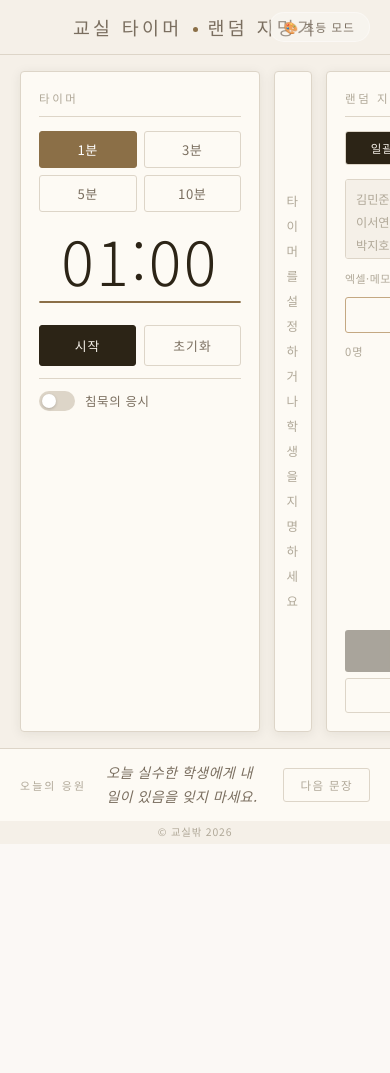
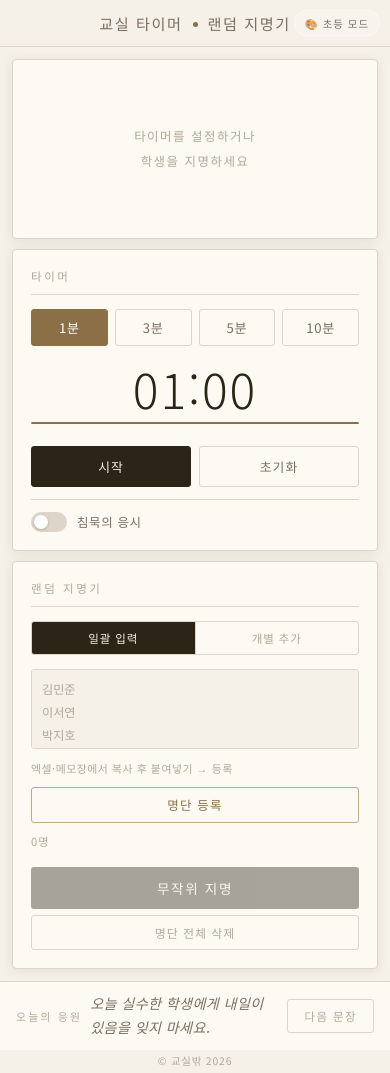
Before and after one commit to wbi4u-lab/wbi4u-lab, a Flask app: template templates/classroom_tool.html in a window 390 px wide. Before the commit the page ends 844 px from the top, so only its background shows below. Run offline with Flask 3, Linux system fonts and the light colour scheme; the template is opened without the code that fills it, so the values that code supplies are empty.

Commit message:
Update classroom_tool.html

```diff
--- a/templates/classroom_tool.html
+++ b/templates/classroom_tool.html
@@ -637,6 +637,45 @@
   }
   .encourage-btn:hover { border-color: var(--accent-light); color: var(--accent); }
 
+  /* ── 모바일 반응형 ───────────────────────────────── */
+  @media (max-width: 768px) {
+    body { height: auto; overflow: auto; }
+
+    header { padding: 12px 16px; }
+    header h1 { font-size: 0.95rem; letter-spacing: 0.1em; }
+    .theme-btn { font-size: 0.65rem; padding: 5px 10px; right: 10px; }
+
+    .workspace {
+      flex-direction: column;
+      padding: 12px;
+      gap: 10px;
+      overflow: visible;
+    }
+
+    .panel-timer,
+    .panel-selector { width: 100%; flex-shrink: unset; }
+
+    .panel-center {
+      margin: 0;
+      min-height: 180px;
+      order: -1;
+    }
+
+    .timer-presets { grid-template-columns: repeat(4, 1fr); }
+
+    .timer-digits { font-size: 3rem; }
+
+    .selected-name { font-size: 2.8rem; }
+
+    .name-list { max-height: 160px; min-height: unset; }
+
+    footer { padding: 10px 16px; }
+    .encouragement-inner { flex-wrap: wrap; gap: 8px; }
+    .encouragement-text { width: 100%; order: 2; }
+    .encouragement-label { order: 1; }
+    .encourage-btn { order: 3; }
+  }
+
   /* Ripple on pick */
   @keyframes ripple {
     0% { transform: scale(0.8); opacity: 0.6; }
```
